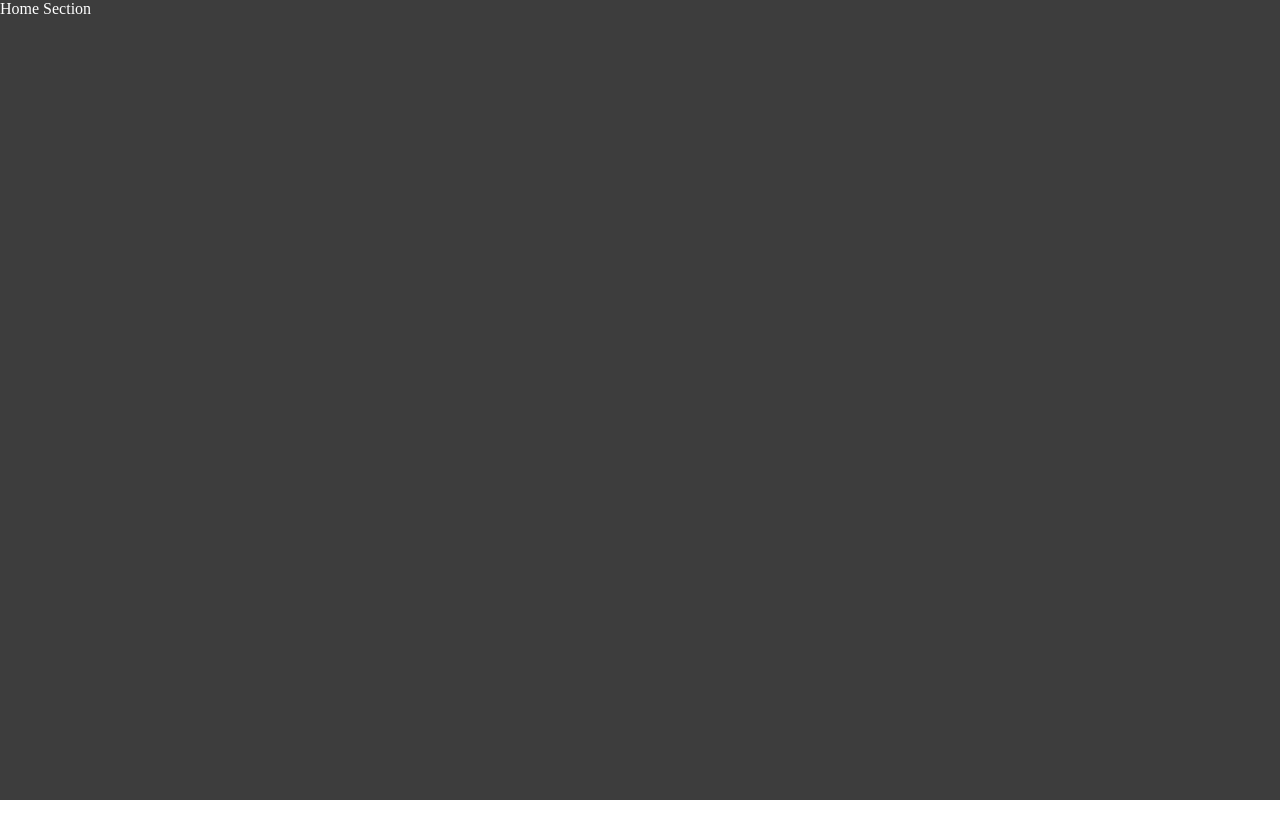
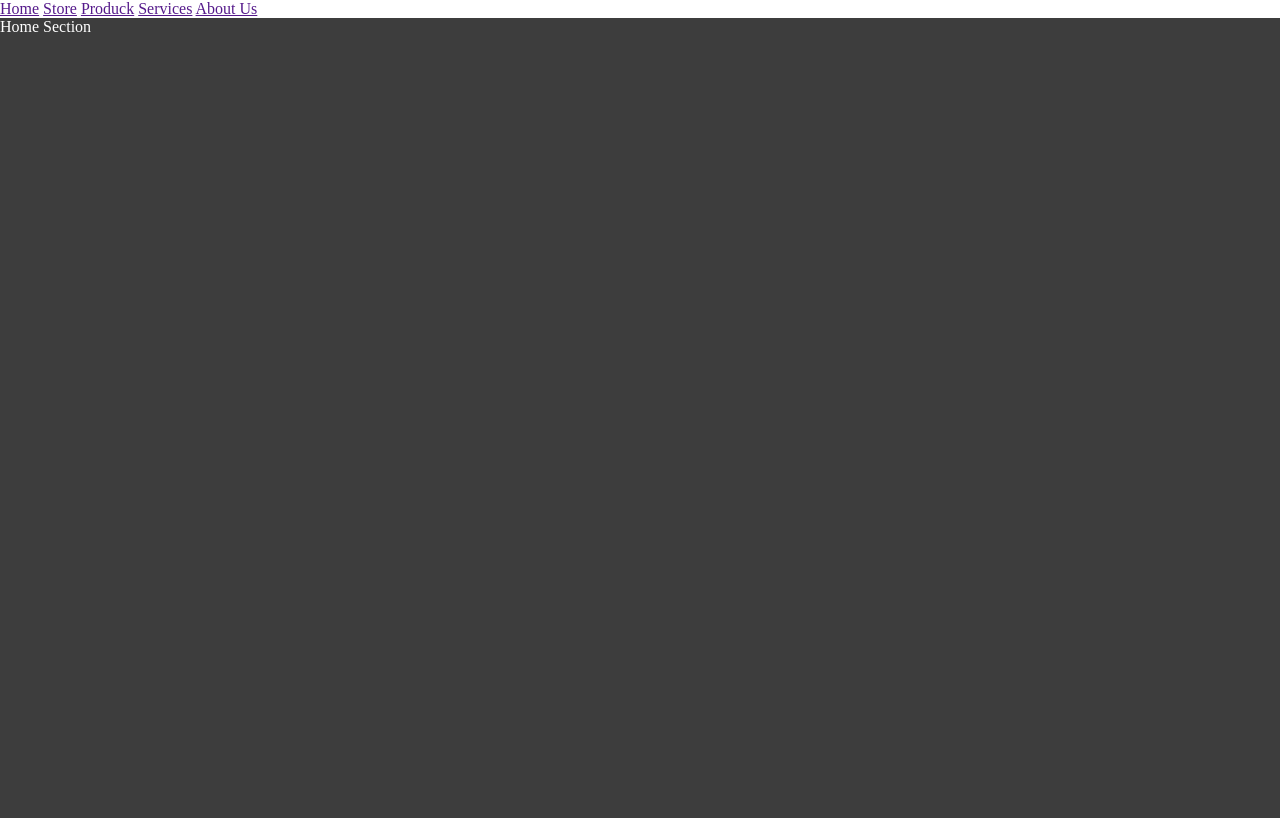
Before and after one commit to geeky-amit/Node-Practice, a website: page index.html in a window 1280 px wide. Drawn offline with Linux system fonts and the light colour scheme.

Commit message:
first commit

```diff
--- a/index.html
+++ b/index.html
@@ -17,7 +17,14 @@
     </style>
 </head>
 <body>
+    <a href="">Home</a>
+    <a href="">Store</a>
+    <a href="">Produck</a>
+    <a href="">Services</a>
+    <a href="">About Us</a>
+    <a href=""></a>
     <div class="home"> Home Section</div>
+
 
 </body>
 </html>
```
Also changed, not shown: index.js (+3 -11 lines).
